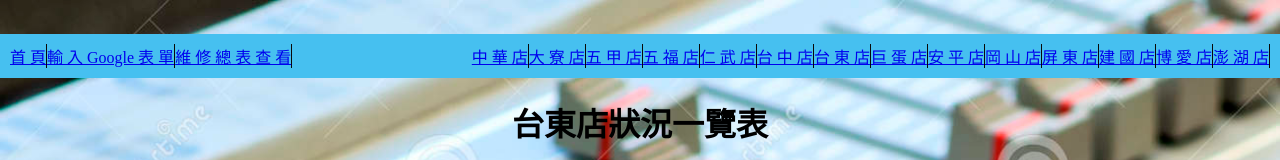
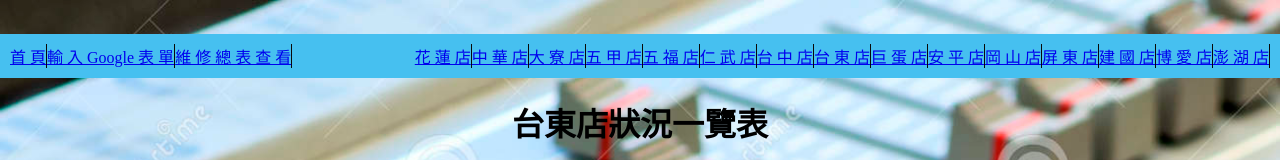
Before and after one commit to KS-0199/repair.github.io, a plain HTML site: page repair/台東店.html in a window 1280 px wide. Shown: the top 160 px of the page. Drawn offline with Linux system fonts and the light colour scheme; grey boxes are pictures that could not be loaded.

Commit message:
Update 台東店.html

```diff
--- a/repair/台東店.html
+++ b/repair/台東店.html
@@ -71,6 +71,9 @@
          <li style="float: right;" class="nav-item">
             <a class="nav-link" href="中華店.html"> 中 華 店 </a>
          </li>
+           <li style="float: right;" class="nav-item">
+            <a class="nav-link" href="中華店.html"> 花 蓮 店 </a>
+         </li>
 
    </div>
    <H1 align="center">台東店狀況一覽表</H1>
```
